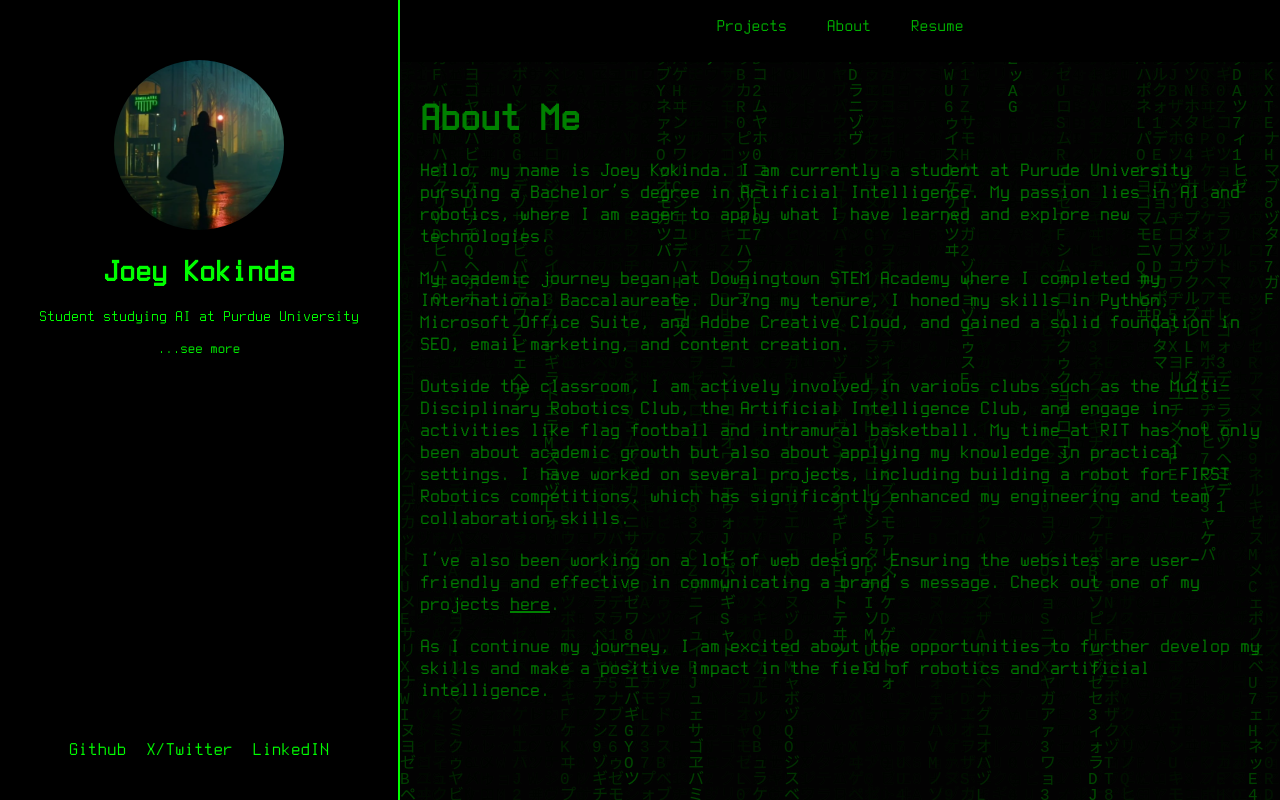
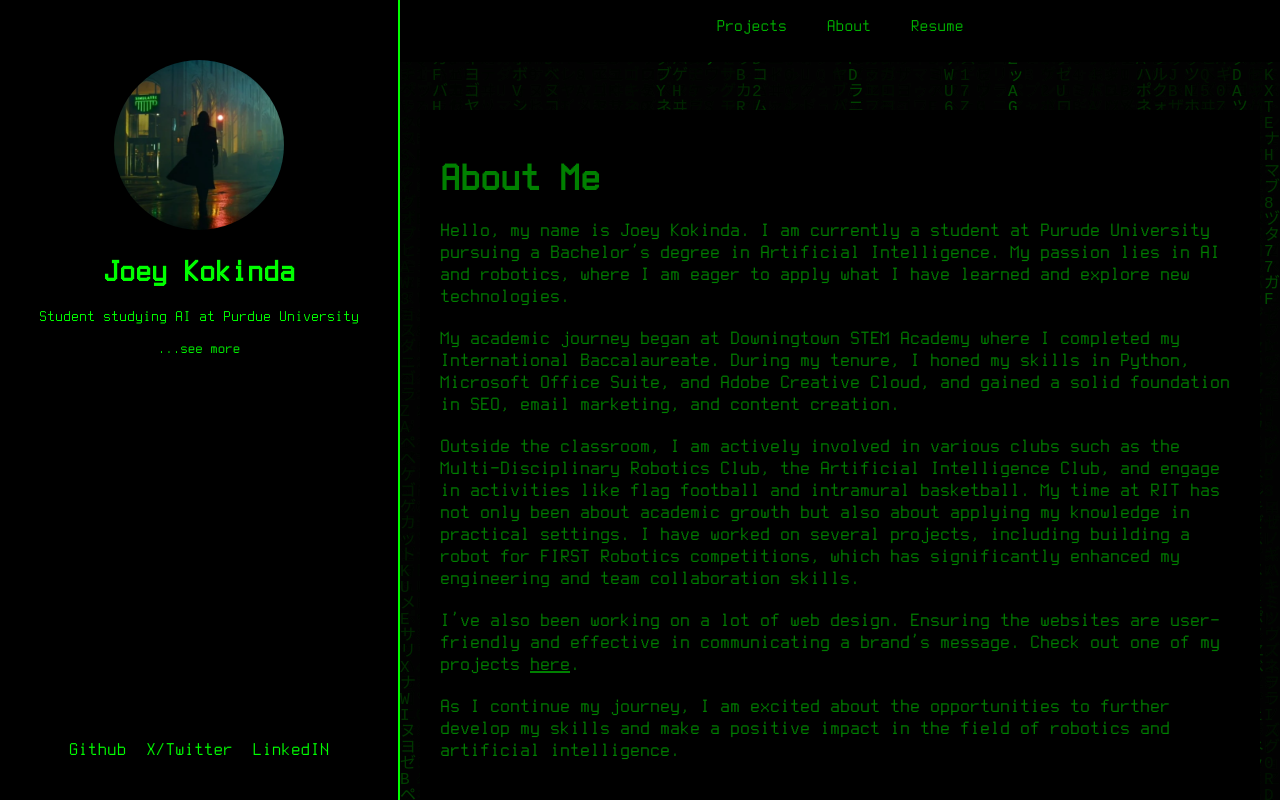
Before and after one commit to sp3ked/jkokweb, a React (Create React App) app: page /about in a window 1280 px wide. Built offline with nearby package versions, Linux system fonts and the light colour scheme.

Commit message:
about section background

```diff
--- a/src/Pages/about.css
+++ b/src/Pages/about.css
@@ -11,6 +11,9 @@
     text-align: left;
     color: green;
     font-size: 20px;
+    background-color: black;
+    padding: 20px;
+    margin-top: 40px;
 }
 
 .title {
```
